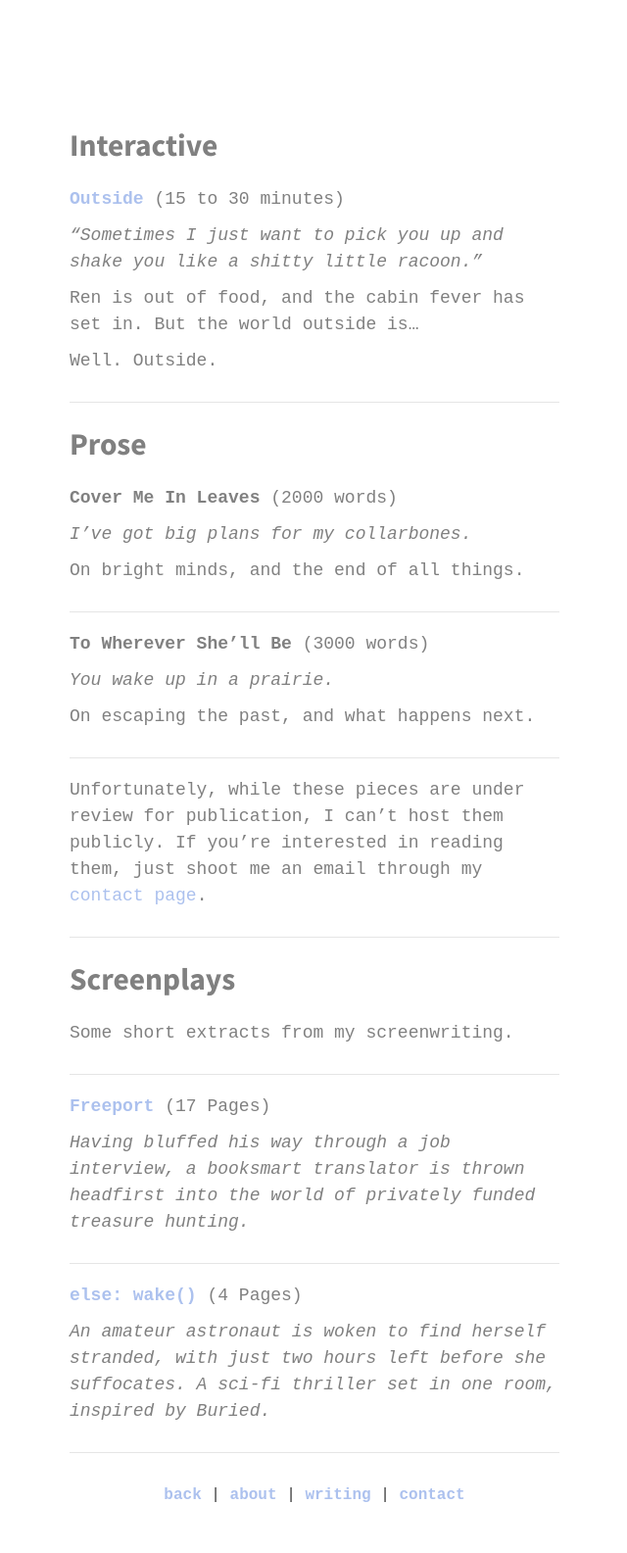
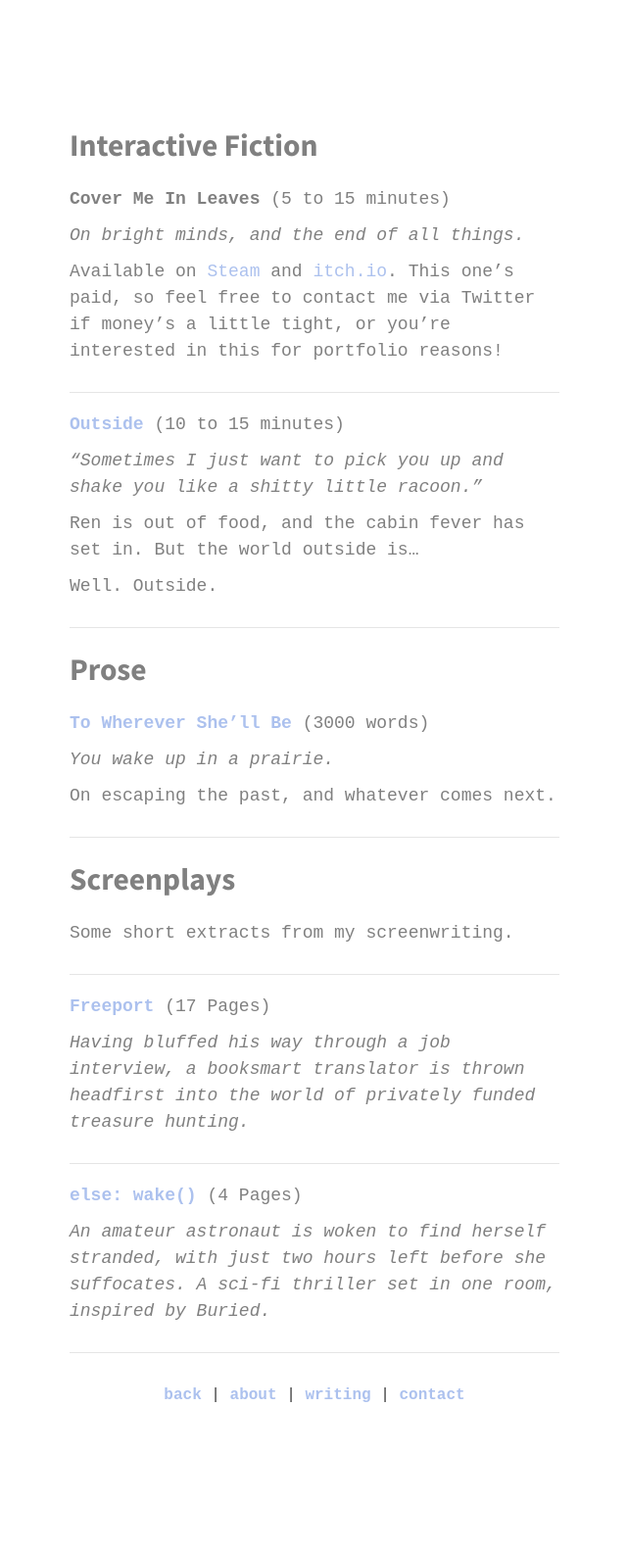
Before and after one commit to elliotherriman/website, a Jekyll site: the page built from writing.md, in a window 1280 px wide. Shown: the whole page at 98% size, without its empty margins (319-959 px from the left). Built offline with Jekyll 4.4.1, drawn with Linux system fonts in a browser that asks for light colours; nearby versions of some CDN libraries; some web fonts are replaced; after the commit the page ends 1483 px from its top, so only the background shows below that.

Commit message:
Update writing.md

```diff
--- a/writing.md
+++ b/writing.md
@@ -5,10 +5,18 @@ permalink: /writing/
 custom_css: plain
 ---
 
-**Interactive**
+**Interactive Fiction**
 ---
 
-**[Outside](https://elliotherriman.itch.io/outside)** (15 to 30 minutes)
+**Cover Me In Leaves** (5 to 15 minutes)
+
+*On bright minds, and the end of all things.*
+
+Available on [Steam](https://store.steampowered.com/app/1431420/10mg_Cover_Me_In_Leaves/) and [itch.io](https://elliotherriman.itch.io/cover-me-in-leaves). This one's paid, so feel free to contact me via Twitter if money's a little tight, or you're interested in this for portfolio reasons!
+
+---
+
+**[Outside](https://elliotherriman.itch.io/outside)** (10 to 15 minutes)
 
 *"Sometimes I just want to pick you up and shake you like a shitty little racoon."*
 
@@ -21,24 +29,11 @@ Well. Outside.
 **Prose**
 ---
 
-**Cover Me In Leaves** (2000 words)
-
-*I've got big plans for my collarbones.*
-
-On bright minds, and the end of all things.
-
----
-
-
-**To Wherever She'll Be** (3000 words)
+**[To Wherever She'll Be](https://www.elliotherriman.com/prose/towherever)** (3000 words)
 
 *You wake up in a prairie.*
 
-On escaping the past, and what happens next.
-
----
-
-Unfortunately, while these pieces are under review for publication, I can't host them publicly. If you're interested in reading them, just shoot me an email through my [contact page](https://www.elliotherriman.com/contact/).
+On escaping the past, and whatever comes next.
 
 ---
 
```
